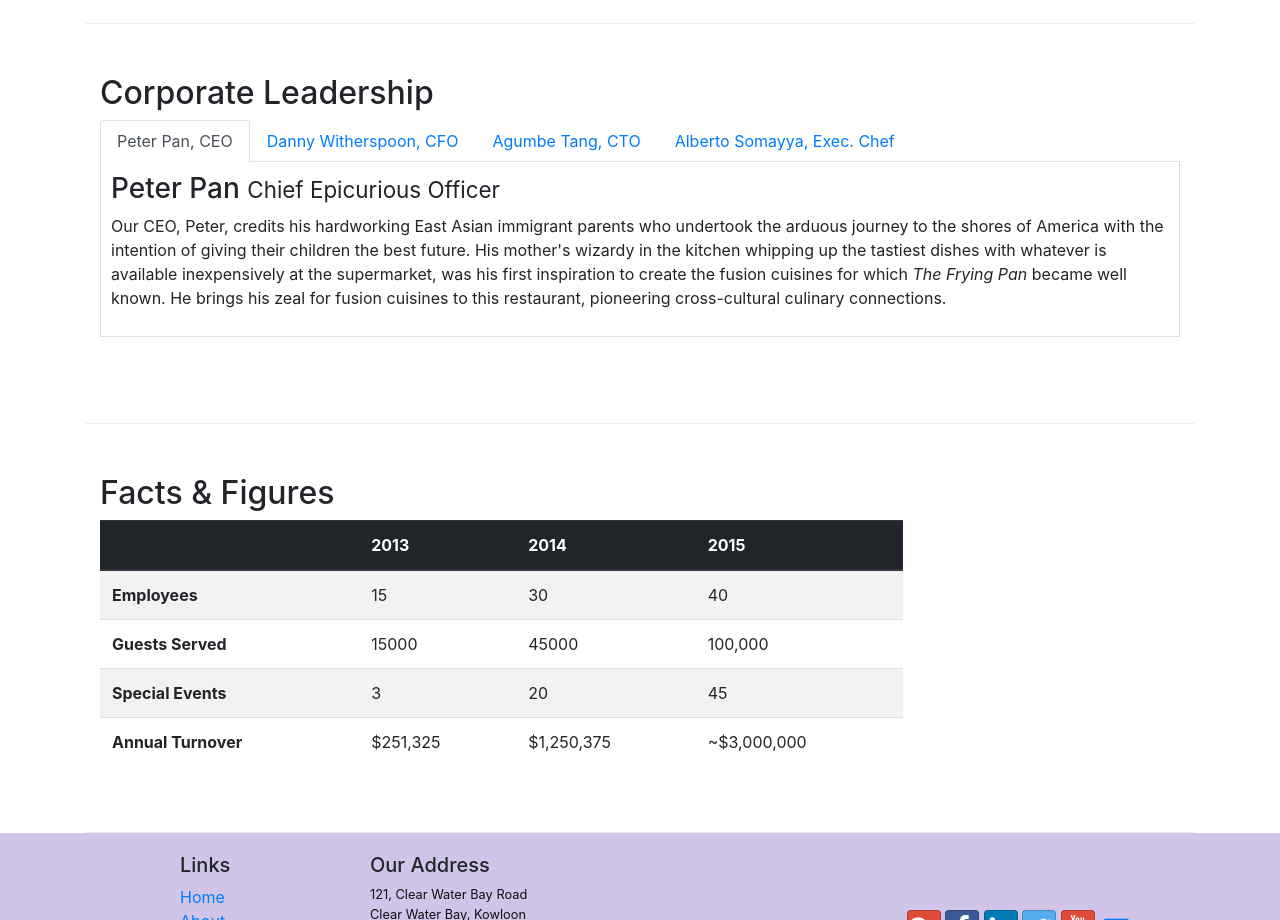
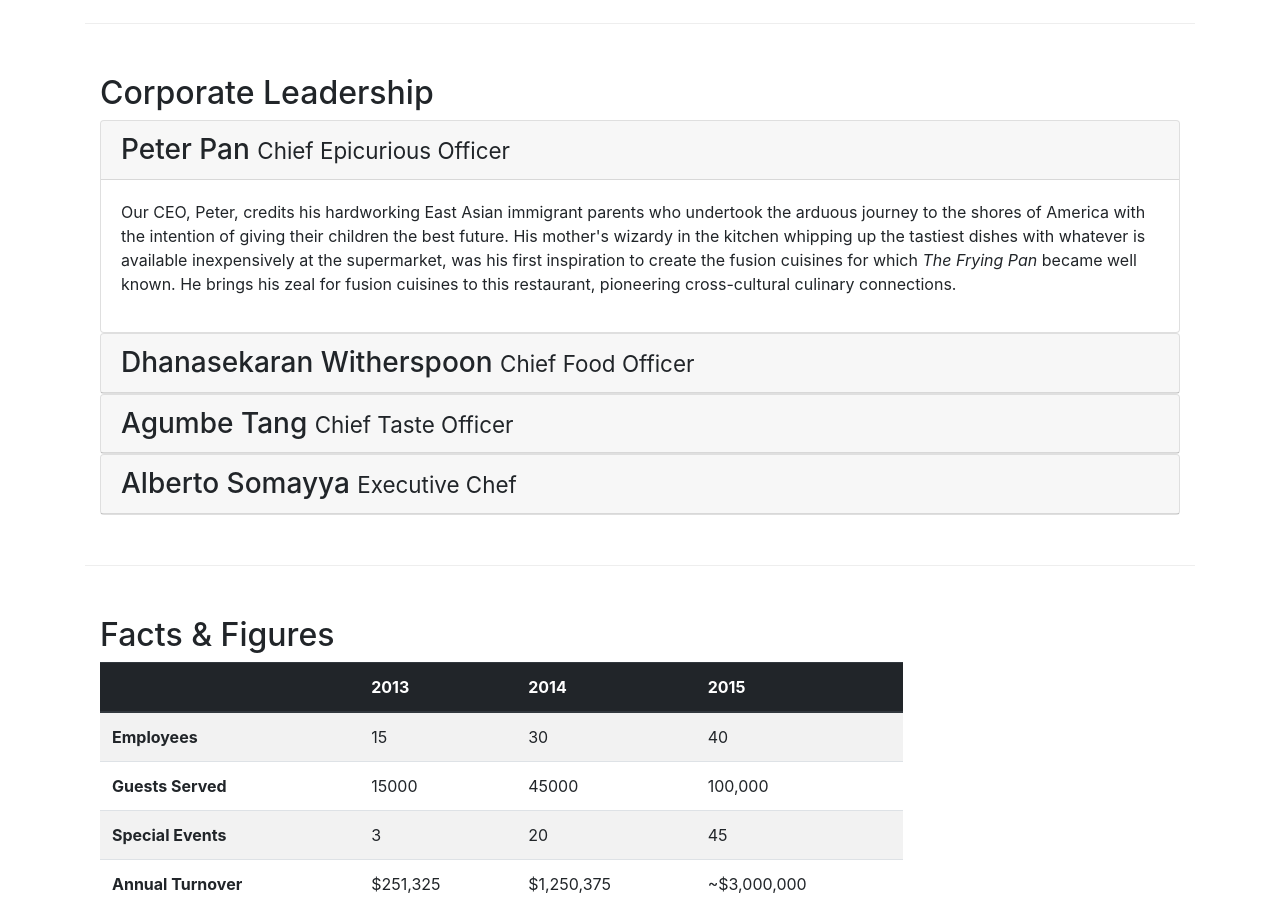
Before and after one commit to sheldonhenriques/conFusion, a website: page aboutus.html in a window 1280 px wide. Shown: the part 940-1860 px from the top of the page. Drawn offline with nearby package versions, Linux system fonts and the light colour scheme.

Commit message:
Accordion

```diff
--- a/aboutus.html
+++ b/aboutus.html
@@ -102,40 +102,62 @@
         <div class="row row-content">
             <div class="col-12">
                 <h2>Corporate Leadership</h2>
-                <ul class="nav nav-tabs">
-                    <li class="nav-item">
-                      <a class="nav-link active" href="#peter"
-                        role="tab" data-toggle="tab">Peter Pan, CEO</a>
-                    </li>
-                    <li class="nav-item">
-                      <a class="nav-link" href="#danny" role="tab"
-                        data-toggle="tab">Danny Witherspoon, CFO</a>
-                    </li>
-                    <li class="nav-item">
-                      <a class="nav-link" href="#agumbe"role="tab"
-                        data-toggle="tab">Agumbe Tang, CTO</a>
-                    </li>
-                    <li class="nav-item">
-                      <a class="nav-link" href="#alberto" role="tab"
-                        data-toggle="tab">Alberto Somayya, Exec. Chef</a>
-                    </li>
-                </ul>
-                <div class="tab-content">
-                    <div role="tabpanel" class="tab-pane fade show active" id="peter">
-                        <h3>Peter Pan <small>Chief Epicurious Officer</small></h3>
-                        <p>Our CEO, Peter, credits his hardworking East Asian immigrant parents who undertook the arduous journey to the shores of America with the intention of giving their children the best future. His mother's wizardy in the kitchen whipping up the tastiest dishes with whatever is available inexpensively at the supermarket, was his first inspiration to create the fusion cuisines for which <em>The Frying Pan</em> became well known. He brings his zeal for fusion cuisines to this restaurant, pioneering cross-cultural culinary connections.</p>
+                <div id="accordion">
+                    <div class="card">
+                        <div class="card-header" role="tab" id="peterhead">
+                        <h3 class="mb-0">
+                            <a data-toggle="collapse" data-target="#peter">
+                            Peter Pan <small>Chief Epicurious Officer</small>
+                            </a>
+                        </h3>
+                        </div>
+                        <div class="collapse show" id="peter" data-parent="#accordion">
+                            <div class="card-body">
+                                <p class="d-none d-sm-block">Our CEO, Peter, credits his hardworking East Asian immigrant parents who undertook the arduous journey to the shores of America with the intention of giving their children the best future. His mother's wizardy in the kitchen whipping up the tastiest dishes with whatever is available inexpensively at the supermarket, was his first inspiration to create the fusion cuisines for which <em>The Frying Pan</em> became well known. He brings his zeal for fusion cuisines to this restaurant, pioneering cross-cultural culinary connections.</p>
+                            </div>
+                        </div>
                     </div>
-                    <div role="tabpanel" class="tab-pane fade" id="danny">
-                        <h3>Dhanasekaran Witherspoon <small>Chief Food Officer</small></h3>
-                        <p>Our CFO, Danny, as he is affectionately referred to by his colleagues, comes from a long established family tradition in farming and produce. His experiences growing up on a farm in the Australian outback gave him great appreciation for varieties of food sources. As he puts it in his own words, <em>Everything that runs, wins, and everything that stays, pays!</em></p>
+                    <div class="card">
+                        <div class="card-header" role="tab" id="dannyhead">
+                        <h3 class="mb-0">
+                            <a data-toggle="collapse" data-target="#danny">
+                            Dhanasekaran Witherspoon <small>Chief Food Officer</small>
+                            </a>
+                        </h3>
+                        </div>
+                        <div class="collapse" id="danny" data-parent="#accordion">
+                            <div class="card-body">
+                                <p class="d-none d-sm-block">Our CFO, Danny, as he is affectionately referred to by his colleagues, comes from a long established family tradition in farming and produce. His experiences growing up on a farm in the Australian outback gave him great appreciation for varieties of food sources. As he puts it in his own words, <em>Everything that runs, wins, and everything that stays, pays!</em></p>
+                            </div>
+                        </div>
                     </div>
-                    <div role="tabpanel" class="tab-pane fade" id="agumbe">
-                        <h3>Agumbe Tang <small>Chief Taste Officer</small></h3>
-                        <p>Blessed with the most discerning gustatory sense, Agumbe, our CTO, personally ensures that every dish that we serve meets his exacting tastes. Our chefs dread the tongue lashing that ensues if their dish does not meet his exacting standards. He lives by his motto, <em>You click only if you survive my lick.</em></p>
+                    <div class="card">
+                        <div class="card-header" role="tab" id="agumbehead">
+                        <h3 class="mb-0">
+                            <a data-toggle="collapse" data-target="#agumbe">
+                           Agumbe Tang <small>Chief Taste Officer</small>
+                            </a>
+                        </h3>
+                        </div>
+                        <div class="collapse" id="agumbe" data-parent="#accordion">
+                            <div class="card-body">
+                                <p class="d-none d-sm-block">Blessed with the most discerning gustatory sense, Agumbe, our CTO, personally ensures that every dish that we serve meets his exacting tastes. Our chefs dread the tongue lashing that ensues if their dish does not meet his exacting standards. He lives by his motto, <em>You click only if you survive my lick.</em></p>
+                            </div>
+                        </div>
                     </div>
-                    <div role="tabpanel" class="tab-pane fade" id="alberto">
-                        <h3>Alberto Somayya <small>Executive Chef</small></h3>
-                        <p>Award winning three-star Michelin chef with wide International experience having worked closely with whos-who in the culinary world, he specializes in creating mouthwatering Indo-Italian fusion experiences. He says, <em>Put together the cuisines from the two craziest cultures, and you get a winning hit! Amma Mia!</em></p>
+                    <div class="card">
+                        <div class="card-header" role="tab" id="albertohead">
+                        <h3 class="mb-0">
+                            <a data-toggle="collapse" data-target="#alberto">
+                            Alberto Somayya <small>Executive Chef</small>
+                            </a>
+                        </h3>
+                        </div>
+                        <div class="collapse" id="alberto" data-parent="#accordion">
+                            <div class="card-body">
+                                <p class="d-none d-sm-block">Award winning three-star Michelin chef with wide International experience having worked closely with whos-who in the culinary world, he specializes in creating mouthwatering Indo-Italian fusion experiences. He says, <em>Put together the cuisines from the two craziest cultures, and you get a winning hit! Amma Mia!</em></p>
+                            </div>
+                        </div>
                     </div>
                 </div>
             </div>
```
